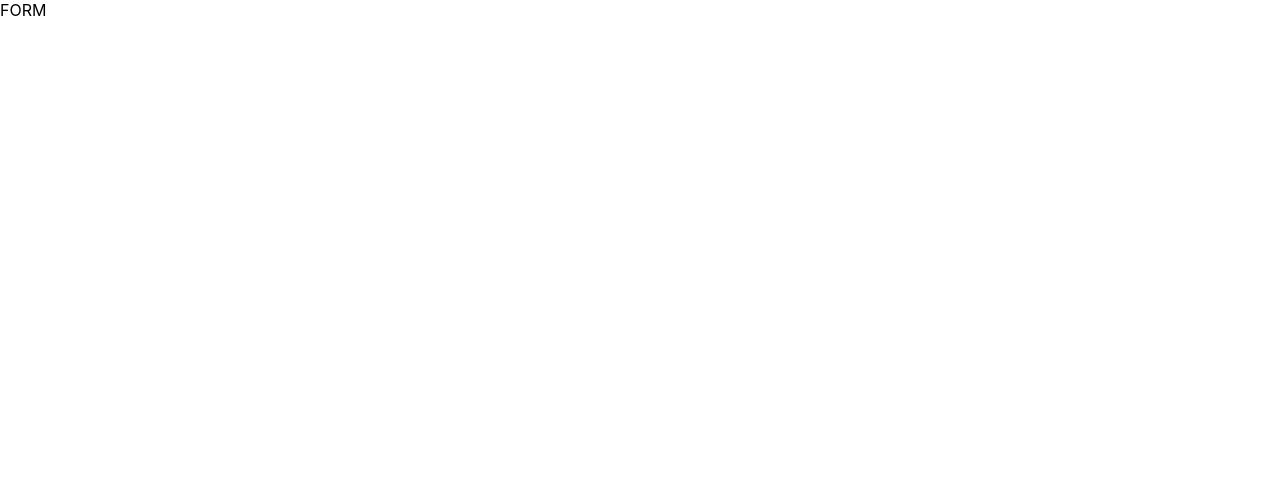
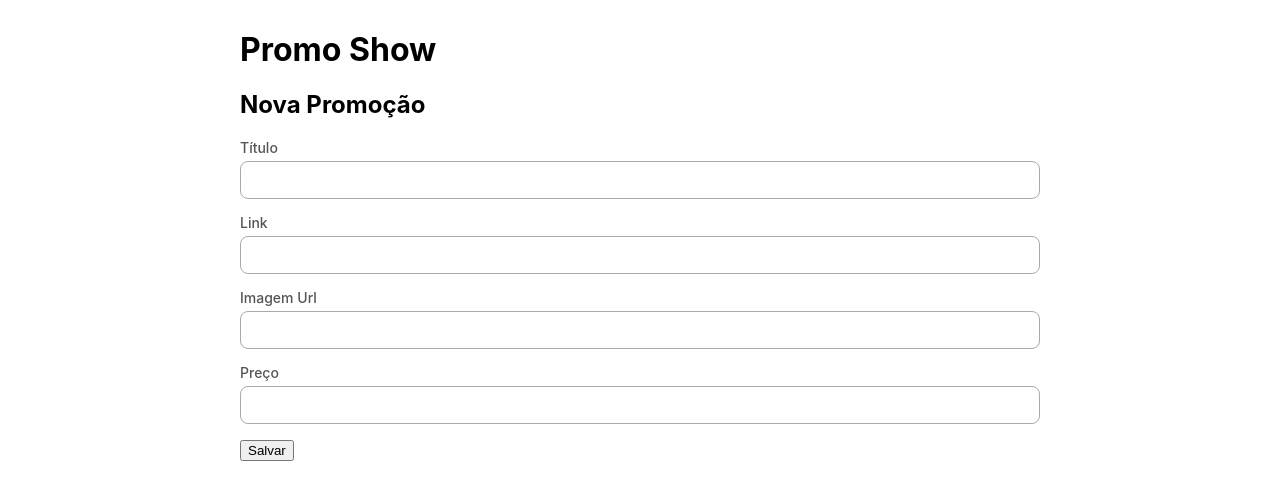
Before and after one commit to rafaelcastrobr/gotry-react-projeto, a React (Create React App) app in the folder my-app/: page /create in a window 1280 px wide. Shown: the top 500 px of the page. Built offline with nearby package versions, Linux system fonts and the light colour scheme.

Commit message:
creat form

```diff
--- /dev/null
+++ b/my-app/src/components/Promotion/Form/Form.css
@@ -0,0 +1,20 @@
+.promotion-form__group {
+  display: flex;
+  flex-direction: column;
+  margin-bottom: 15px;
+}
+
+.promotion-form__group label {
+  margin-bottom: 5px;
+  font-size: 14px;
+  font-weight: 500;
+  color: #555;
+}
+
+.promotion-form__group input {
+  border: 1px solid #AAA;
+  border-radius: 8px;
+  background-color: #fff;
+  height: 36px;
+  padding: 0 10px;
+}
--- /dev/null
+++ b/my-app/src/components/Promotion/Form/Form.js
@@ -0,0 +1,62 @@
+import React, { useState } from "react";
+import { useNavigate } from 'react-router-dom';
+import axios from "axios";
+import './Form.css';
+
+const initialValue = {
+  title: '',
+  url: '',
+  imageUrl: '',
+  price: 0
+}
+
+const PromotionForm = () => {
+  const [values, setValues] = useState(initialValue);
+  const history = useNavigate();
+
+  function onChange(ev) {
+    const { name, value } = ev.target;
+
+    setValues({ ...values, [name]: value})
+  }
+
+  function onSubmit(ev) {
+    ev.preventDefault();
+
+    axios.post('http://localhost:5000/promotions', values)
+    .then((response) => {
+      history('/')
+    })
+  }
+
+  return (
+    <div>
+      <h1>Promo Show</h1>
+      <h2>Nova Promoção</h2>
+
+      <form onSubmit={onSubmit}>
+        <div className="promotion-form__group">
+          <label htmlFor="title">Título</label>
+          <input name="title" id="title" type="text" onChange={onChange}/>
+        </div>
+        <div className="promotion-form__group">
+          <label htmlFor="url">Link</label>
+          <input name="url" id="url" type="text" onChange={onChange}/>
+        </div>
+        <div className="promotion-form__group">
+          <label htmlFor="imageUrl">Imagem Url</label>
+          <input name="imageUrl" id="imageUrl" type="text" onChange={onChange}/>
+        </div>
+        <div className="promotion-form__group">
+          <label htmlFor="price">Preço</label>
+          <input name="price" id="price" type="number" onChange={onChange}/>
+        </div>
+        <div>
+          <button type="submit">Salvar</button>
+        </div>
+      </form>
+    </div>
+  )
+}
+
+export default PromotionForm;
--- a/my-app/src/components/Promotion/Search/Search.js
+++ b/my-app/src/components/Promotion/Search/Search.js
@@ -14,7 +14,7 @@
     if (search) {
       params.title_like = search;
     }
-    axios.get('http://localhost:5000/promotions?_embed=comments', { params })
+    axios.get('http://localhost:5000/promotions?_embed=comments&_order=desc&_sort=id', { params })
       .then((response) => {
         setPromotions(response.data);
       });
@@ -25,7 +25,7 @@
     <div className="promotion-search">
       <header className="promotion-search__header">
         <h1>Promo Show</h1>
-        <Link to="/creat">Nova Promoção</Link>
+        <Link to="/create">Nova Promoção</Link>
       </header>
         <input
         placeholder="Buscar"
--- a/my-app/src/pages/Promotion/Form/Form.js
+++ b/my-app/src/pages/Promotion/Form/Form.js
@@ -1,15 +1,18 @@
 import React from "react";
 import { useParams } from "react-router-dom";
+import PromotionForm from 'components/Promotion/Form/Form';
+import UIContainer from "components/UI/Container/Container";
+
+
 
 const PagesPromotionForm = () => {
   const { id } = useParams();
 
   return (
-    <div>
-      FORM
-      {id && <div>id: {id}</div>}
-    </div>
+    <UIContainer>
+      <PromotionForm />
+    </UIContainer>
   )
 }
 
-export default PagesPromotionForm
+export default PagesPromotionForm;
```
Also changed, not shown: 1 other file (tests, documents, lock files or other folders).
